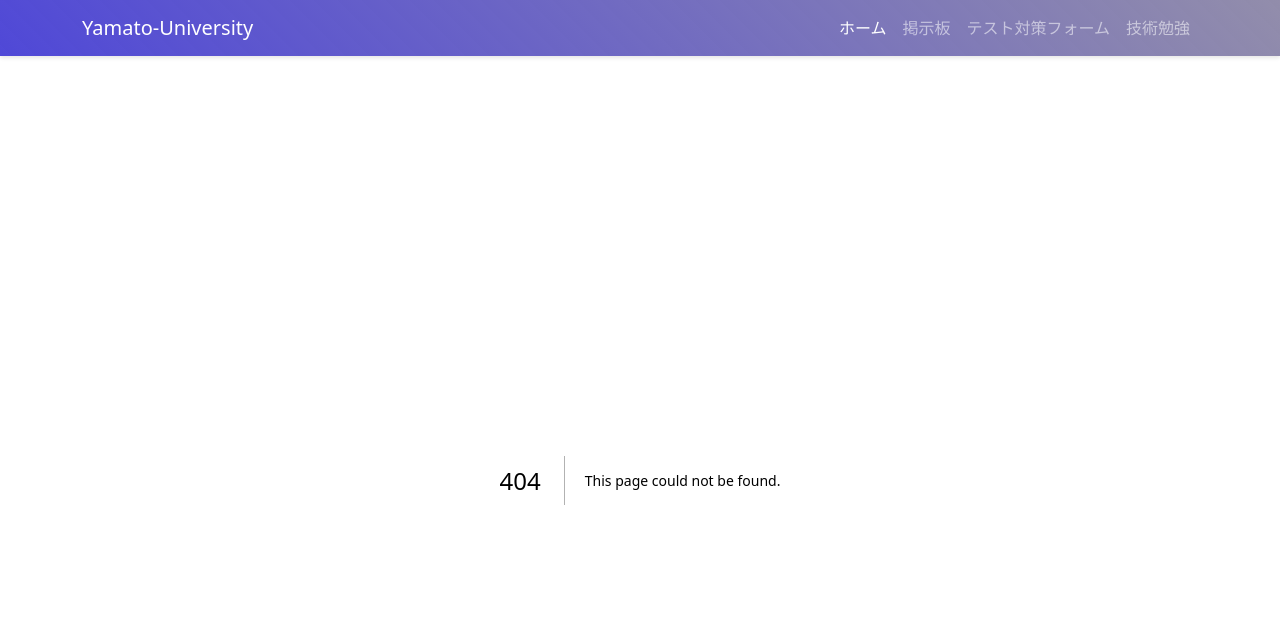
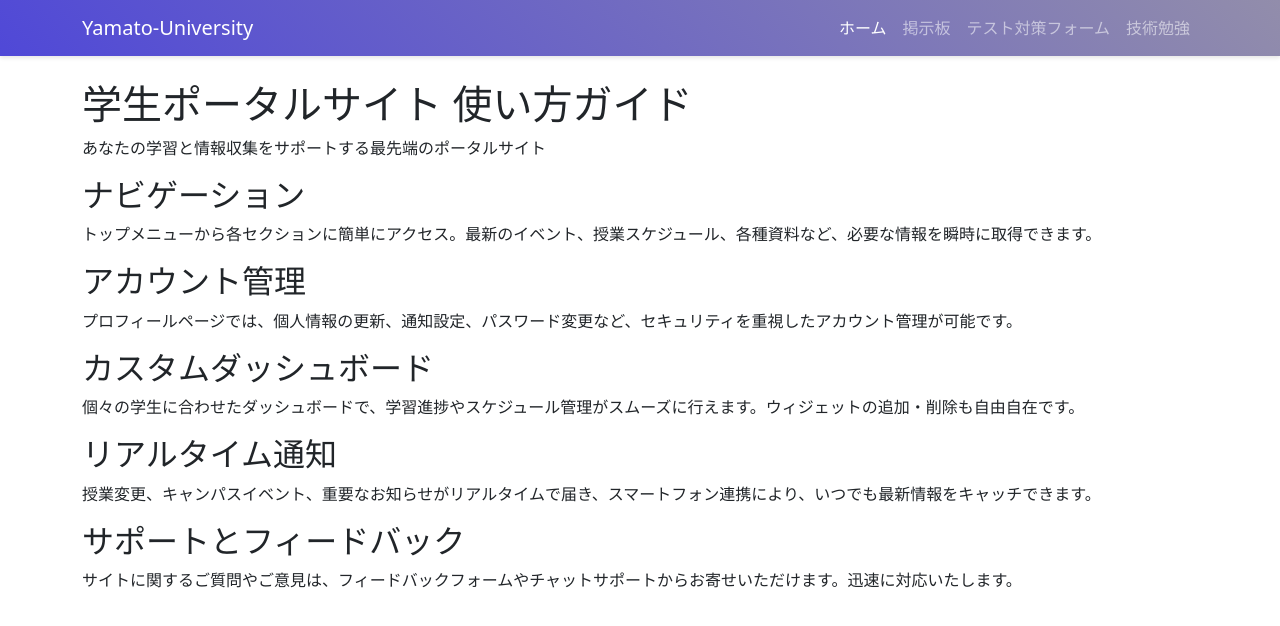
Before and after one commit to takapom/Yamato-site-Next.js, a Next.js app in the folder student-site/: page /how_to in a window 1280 px wide. Before the commit this address had no page. Shown: the top 626 px of the page. Built offline with nearby package versions, Linux system fonts and the light colour scheme.

Commit message:
vercelのデプロイのためのデバッグ

```diff
--- a/student-site/src/app/components/Siderbar.jsx
+++ b/student-site/src/app/components/Siderbar.jsx
@@ -3,13 +3,12 @@
 import Link from "next/link";
 import { useEffect } from "react";
 
-
-
 // app/components/Sidebar.js
 export default function Sidebar() {
-    useEffect(() =>{
+  useEffect(() => {
     import("bootstrap/dist/js/bootstrap.bundle.min.js");
-    }, [])
+  }, []);
+
   return (
     <nav
       className="navbar navbar-expand-lg navbar-dark sticky-top"
@@ -19,8 +18,8 @@ export default function Sidebar() {
       }}
     >
       <div className="container">
-          <Link href="/" legacyBehavior>
-            <a className="navbar-brand">Yamato-University</a>
+        <Link href="/" className="navbar-brand">
+          Yamato-University
         </Link>
         <button
           className="navbar-toggler"
@@ -36,25 +35,23 @@ export default function Sidebar() {
         <div className="collapse navbar-collapse" id="navbarSupportedContent">
           <ul className="navbar-nav ms-auto mb-2 mb-lg-0">
             <li className="nav-item">
-                <Link href="/" legacyBehavior>
-                  <a className="nav-link active" aria-current="page">
+              <Link href="/" className="nav-link active" aria-current="page">
                 ホーム
-                  </a>
               </Link>
             </li>
             <li className="nav-item">
-                <Link href="/login" legacyBehavior>
-                  <a className="nav-link">掲示板</a>
+              <Link href="/login" className="nav-link">
+                掲示板
               </Link>
             </li>
             <li className="nav-item">
-                <Link href="/testform" legacyBehavior>
-                  <a className="nav-link">テスト対策フォーム</a>
+              <Link href="/testform" className="nav-link">
+                テスト対策フォーム
               </Link>
             </li>
             <li className="nav-item">
-                <Link href="/programing" legacyBehavior>
-                  <a className="nav-link">技術勉強</a>
+              <Link href="/programing" className="nav-link">
+                技術勉強
               </Link>
             </li>
           </ul>
--- /dev/null
+++ b/student-site/src/app/how_to/page.js
@@ -0,0 +1,41 @@
+import styles from './how.module.css';
+
+export default function UsagePage() {
+  return (
+    <main className={styles.container}>
+      <section className={styles.hero}>
+        <h1 className={styles.title}>学生ポータルサイト 使い方ガイド</h1>
+        <p className={styles.subtitle}>
+          あなたの学習と情報収集をサポートする最先端のポータルサイト
+        </p>
+      </section>
+
+      <section className={styles.content}>
+        <h2>ナビゲーション</h2>
+        <p>
+          トップメニューから各セクションに簡単にアクセス。最新のイベント、授業スケジュール、各種資料など、必要な情報を瞬時に取得できます。
+        </p>
+
+        <h2>アカウント管理</h2>
+        <p>
+          プロフィールページでは、個人情報の更新、通知設定、パスワード変更など、セキュリティを重視したアカウント管理が可能です。
+        </p>
+
+        <h2>カスタムダッシュボード</h2>
+        <p>
+          個々の学生に合わせたダッシュボードで、学習進捗やスケジュール管理がスムーズに行えます。ウィジェットの追加・削除も自由自在です。
+        </p>
+
+        <h2>リアルタイム通知</h2>
+        <p>
+          授業変更、キャンパスイベント、重要なお知らせがリアルタイムで届き、スマートフォン連携により、いつでも最新情報をキャッチできます。
+        </p>
+
+        <h2>サポートとフィードバック</h2>
+        <p>
+          サイトに関するご質問やご意見は、フィードバックフォームやチャットサポートからお寄せいただけます。迅速に対応いたします。
+        </p>
+      </section>
+    </main>
+  );
+}
```
Also changed, not shown: student-site/src/app/page.js (+24 -23 lines), student-site/src/app/testform/page.js (+5 -5 lines), student-site/src/app/how_to/how.module.css (added). Lines whose indentation alone changed are shown as unchanged.
